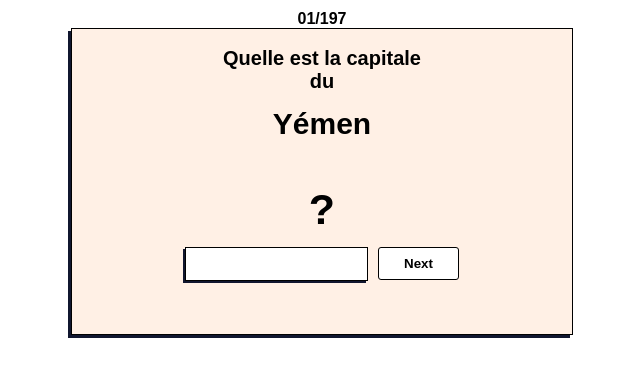
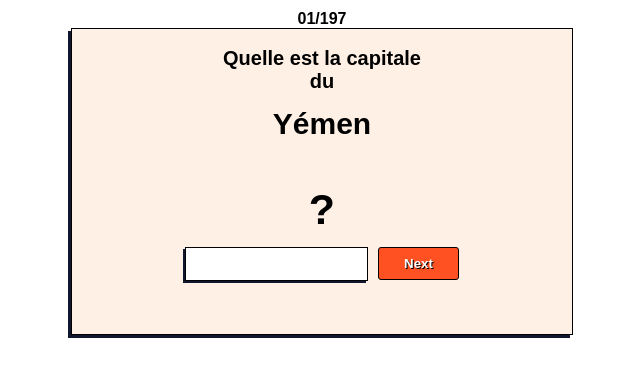
Before and after one commit to Gablrx/Capital-Cities-Quiz, a React (Create React App) app: page / in a window 1280 px wide. Shown: the top 376 px of the page, without its empty margins (318-958 px from the left). Built offline with nearby package versions, Linux system fonts and the light colour scheme; a web font is replaced by a local one.

Commit message:
Update App.css

```diff
--- a/src/App.css
+++ b/src/App.css
@@ -58,9 +58,11 @@ input {
 button {
   font-family: "Baskerville BT", sans-serif;
   font-weight: bold;
-  border: 1px solid black;
+  border: 1px solid rgb(0, 0, 0);
   border-radius: 3px;
   padding: 8px 25px;
   margin-left: 10px;
-  background-color: rgb(255, 255, 255);
+  background-color: rgb(255, 81, 33);
+  color: white;
+  text-shadow: 1px 1px 0px black;
 }
```
